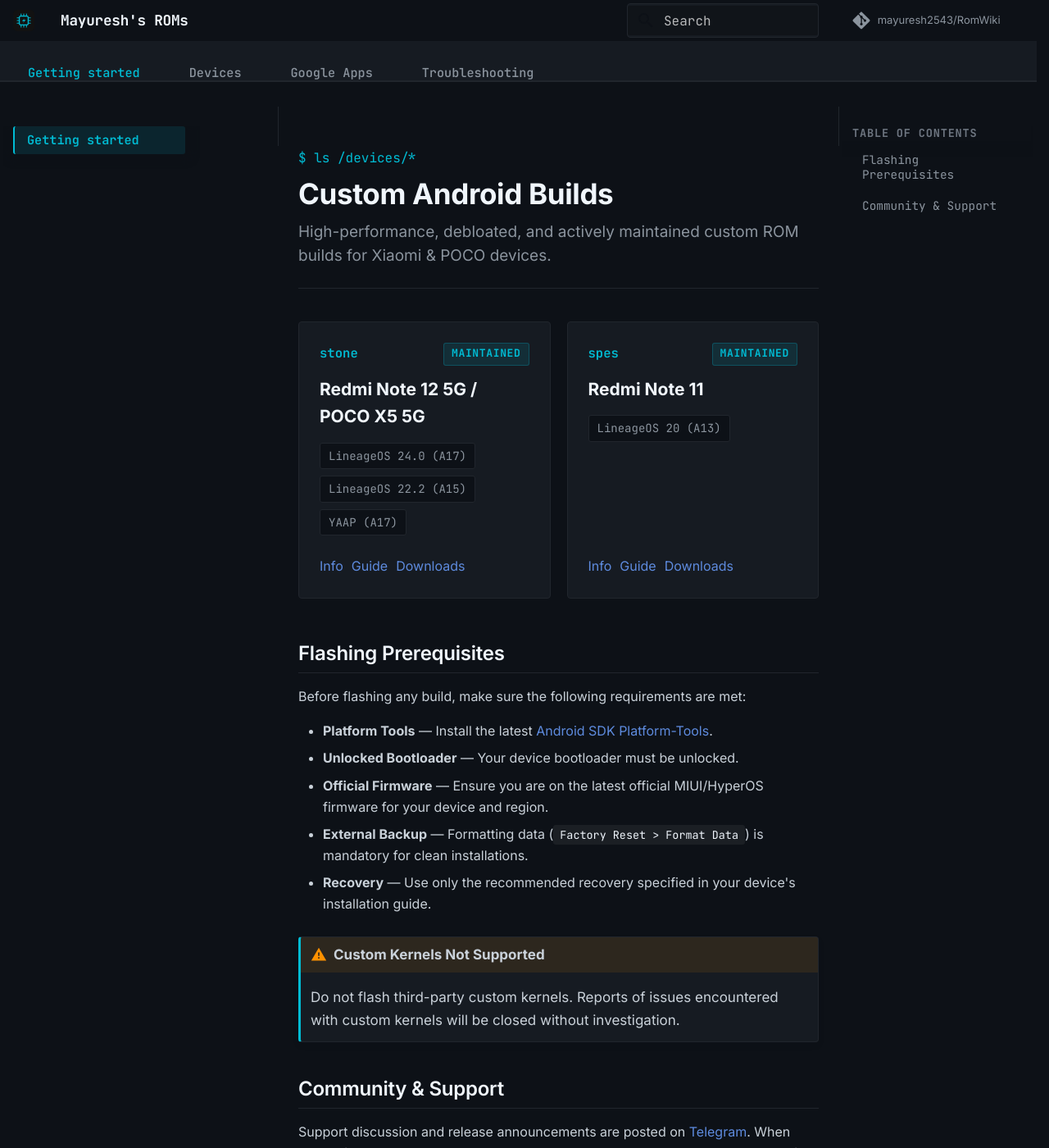
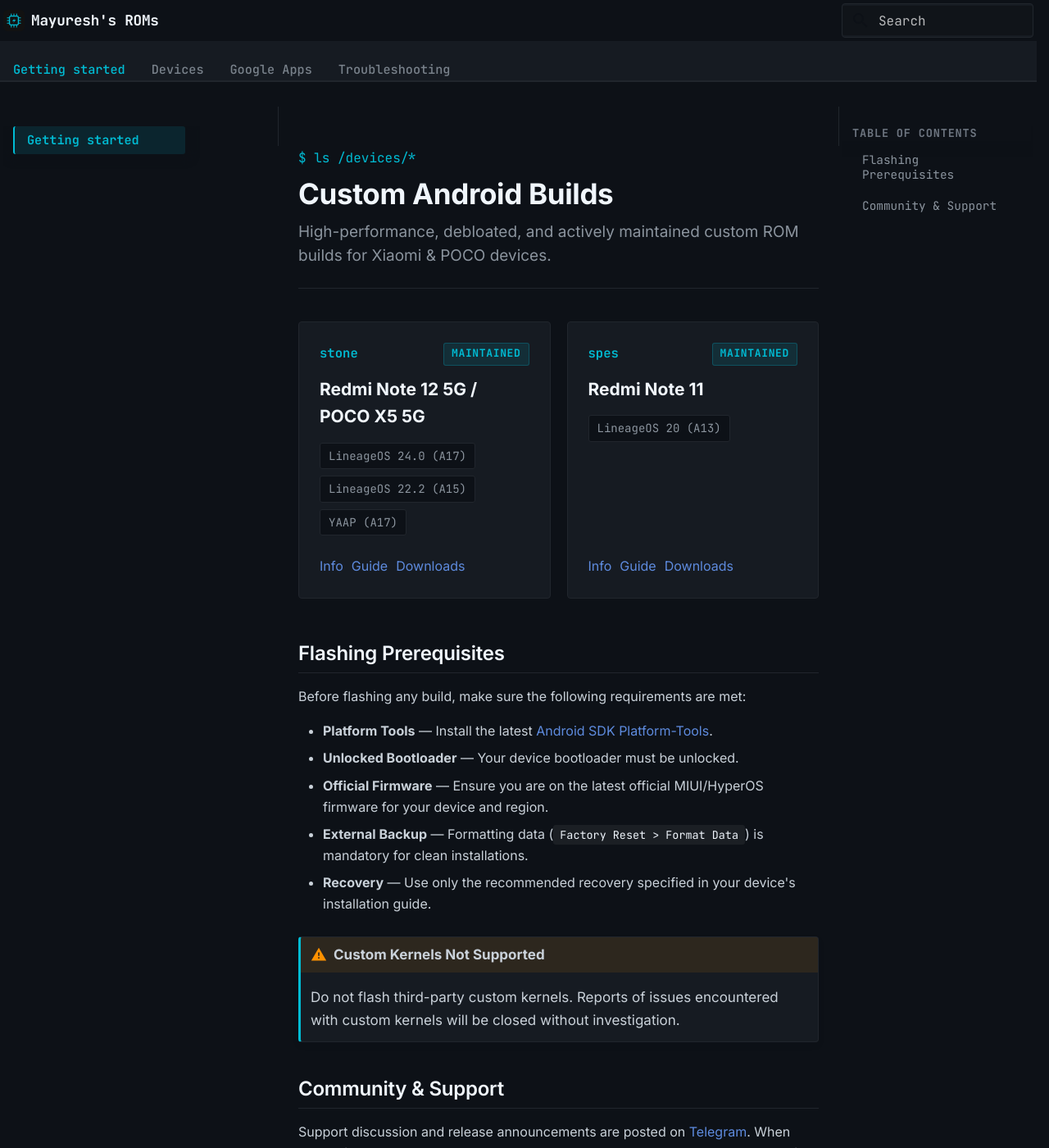
Before and after one commit to mayuresh2543/RomWiki, an MkDocs documentation site: the page built from docs/index.md, in a window 1280 px wide and 1400 px high. Shown: the whole window at 82% size. Built offline with MkDocs 1.6.1 and Material for MkDocs 9.7.7, drawn with Linux system fonts in a browser that asks for light colours; comment, search, counter and statistics services are not loaded.

Commit message:
fix(ui): tighten header and tabs spacing, remove github repository link

```diff
--- a/docs/stylesheets/extra.css
+++ b/docs/stylesheets/extra.css
@@ -102,7 +102,22 @@ html {
     border-bottom: 1px solid var(--rom-border);
 }
 
+.md-header__button.md-logo {
+    padding: 0 !important;
+    margin: 0 !important;
+    display: flex;
+    align-items: center;
+}
+
+.md-header__button.md-logo img,
+.md-header__button.md-logo svg {
+    width: 26px;
+    height: 26px;
+    display: block;
+}
+
 .md-header__title {
+    margin-left: 0.4rem !important;
     font-family: var(--rom-mono);
     font-size: 0.88rem;
     font-weight: 700;
@@ -110,18 +125,10 @@ html {
     letter-spacing: -0.01em;
 }
 
-.md-header__button.md-logo img,
-.md-header__button.md-logo svg {
-    width: 26px;
-    height: 26px;
-}
-
-.md-header__source {
-    color: var(--rom-muted);
-}
-
-.md-header__source:hover {
-    color: var(--rom-text-bright);
+/* Completely remove repository widget */
+.md-header__source,
+.md-source {
+    display: none !important;
 }
 
 /* Search Box Customization */
@@ -143,22 +150,29 @@ html {
     border-bottom: 1px solid var(--rom-border);
 }
 
+.md-tabs__item {
+    padding-left: 0 !important;
+    padding-right: 0.4rem !important;
+}
+
 .md-tabs__link {
     font-family: var(--rom-mono);
     font-size: 0.76rem;
     font-weight: 500;
     color: var(--rom-muted) !important;
-    padding: 0.65rem 0.9rem;
-    opacity: 1 !important;
-    transition: color 0.12s ease;
+    padding: 0.45rem 0.6rem !important;
+    opacity: 0.85 !important;
+    transition: color 0.12s ease, opacity 0.12s ease;
 }
 
 .md-tabs__link:hover {
     color: var(--rom-text-bright) !important;
+    opacity: 1 !important;
 }
 
 .md-tabs__item--active .md-tabs__link {
     color: var(--rom-accent) !important;
+    opacity: 1 !important;
     border-bottom: 2px solid var(--rom-accent);
 }
 
--- a/mkdocs.yml
+++ b/mkdocs.yml
@@ -1,7 +1,5 @@
 site_name: Mayuresh's ROMs
 site_url: https://mayuresh2543.github.io/RomWiki/
-repo_url: https://github.com/mayuresh2543/RomWiki
-repo_name: mayuresh2543/RomWiki
 
 theme:
   name: material
```
